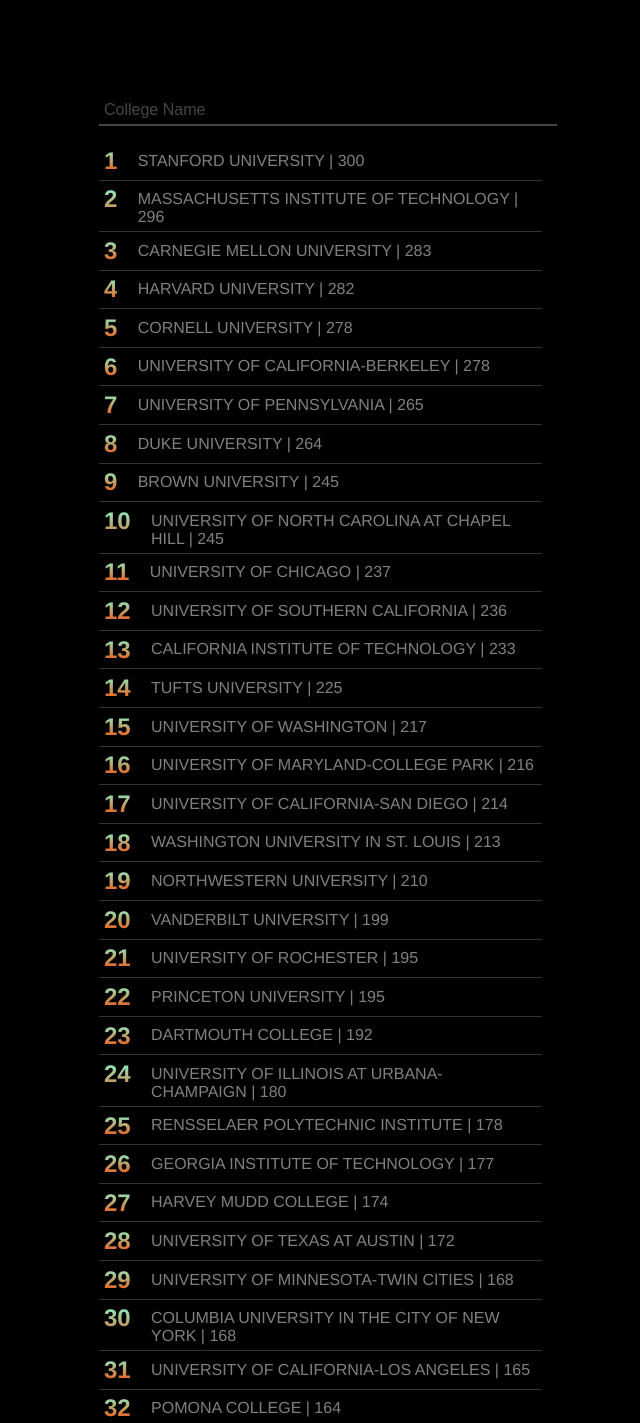
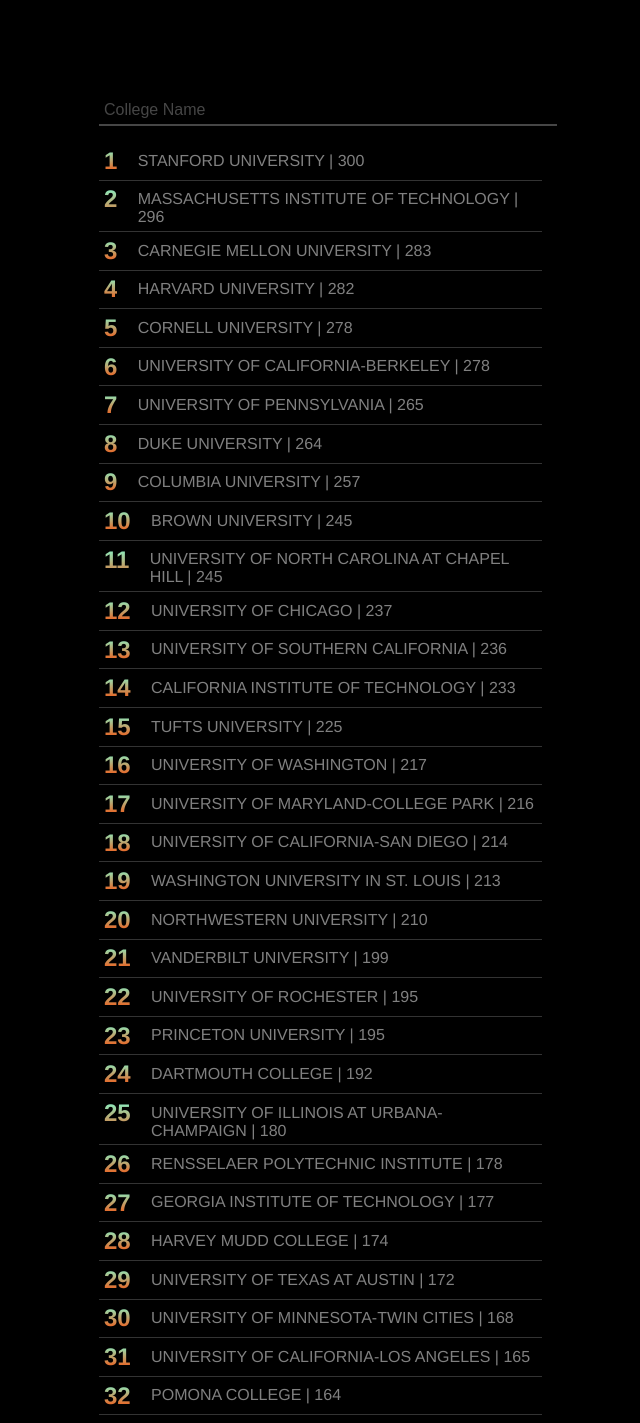
Before and after one commit to Sjviray814/college-scraper-website, a React (Create React App) app: page / in a window 1280 px wide. Shown: the top 1423 px of the page, without its empty margins (312-952 px from the left). Built offline with nearby package versions, Linux system fonts and the light colour scheme.

Commit message:
fixed columbia

```diff
--- a/src/Searchbar/colleges.js
+++ b/src/Searchbar/colleges.js
@@ -6,6 +6,7 @@ const colleges = [{ 'STANFORD UNIVERSITY': 300 },
 { 'UNIVERSITY OF CALIFORNIA-BERKELEY': 278 },
 { 'UNIVERSITY OF PENNSYLVANIA': 265 },
 { 'DUKE UNIVERSITY': 264 },
+{ 'COLUMBIA UNIVERSITY': 257 },
 { 'BROWN UNIVERSITY': 245 },
 { 'UNIVERSITY OF NORTH CAROLINA AT CHAPEL HILL': 245 },
 { 'UNIVERSITY OF CHICAGO': 237 },
@@ -27,7 +28,6 @@ const colleges = [{ 'STANFORD UNIVERSITY': 300 },
 { 'HARVEY MUDD COLLEGE': 174 },
 { 'UNIVERSITY OF TEXAS AT AUSTIN': 172 },
 { 'UNIVERSITY OF MINNESOTA-TWIN CITIES': 168 },
-{ 'COLUMBIA UNIVERSITY IN THE CITY OF NEW YORK': 168 },
 { 'UNIVERSITY OF CALIFORNIA-LOS ANGELES': 165 },
 { 'POMONA COLLEGE': 164 },
 { 'UNIVERSITY OF CALIFORNIA-SANTA BARBARA': 160 },
@@ -63,7 +63,6 @@ const colleges = [{ 'STANFORD UNIVERSITY': 300 },
 { 'COLLEGE OF WILLIAM & MARY': 100 },
 { 'UNIVERSITY OF FLORIDA': 94 },
 { 'UNIVERSITY OF CALIFORNIA-DAVIS': 94 },
-{ 'COLUMBIA UNIVERSITY': 89 },
 { 'GRINNELL COLLEGE': 86 },
 { 'UNIVERSITY OF MICHIGAN': 84 },
 { 'UNIVERSITY OF MICHIGAN-ANN ARBOR': 84 },
```
